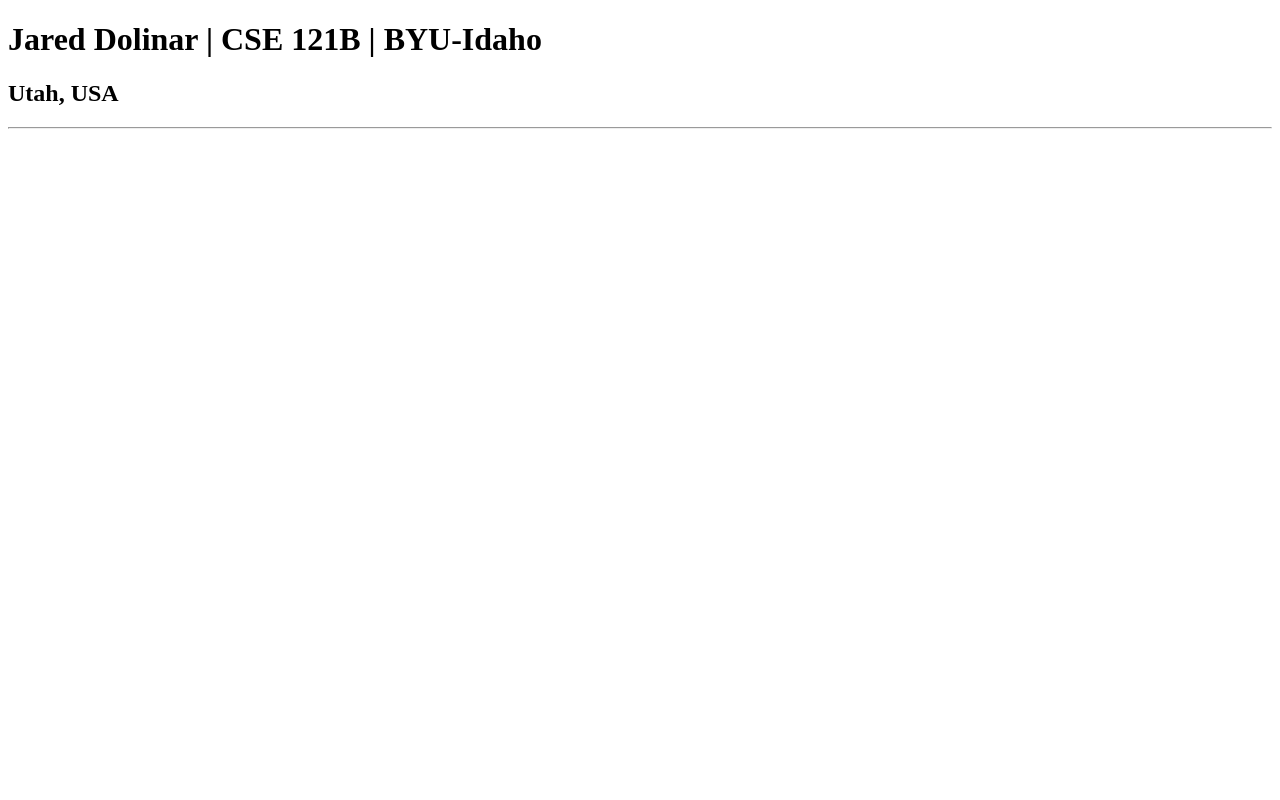
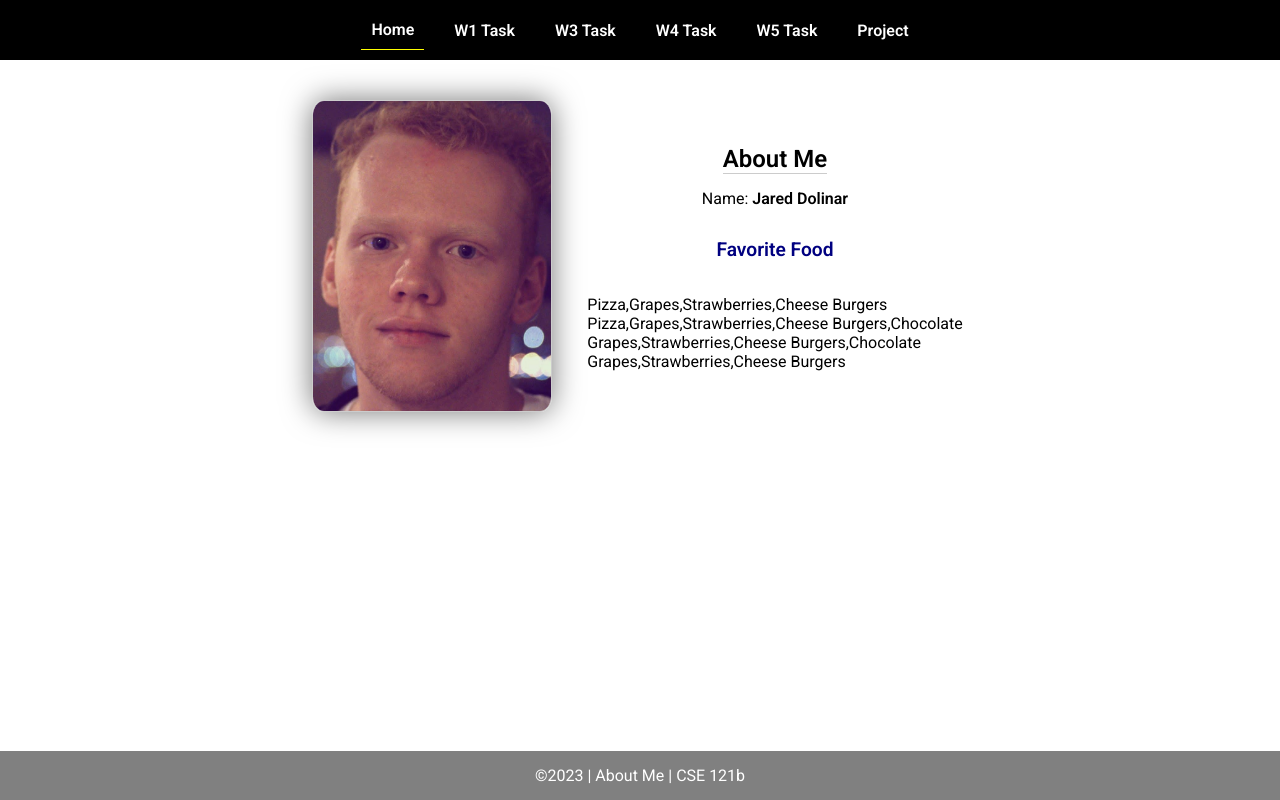
Before and after one commit to mr-dolin/cse121b, a plain HTML site: page index.html in a window 1280 px wide. Drawn offline with Linux system fonts and the light colour scheme.

Commit message:
W02 Programming Tasks

```diff
--- a/index.html
+++ b/index.html
@@ -1,13 +1,45 @@
 <!DOCTYPE html>
 <html lang="en">
+
 <head>
-    <meta charset="UTF-8">
-    <meta name="viewport" content="width=device-width, initial-scale=1.0">
-    <title> Jared Dolinar | CSE 121B | BYU-Idaho</title>
+  <meta charset="UTF-8">
+  <meta name="viewport" content="width=device-width, initial-scale=1.0">
+  <title>About Me | CSE 121b | W02: Programming Tasks</title>
+  <link rel="preconnect" href="https://fonts.googleapis.com">
+  <link rel="preconnect" href="https://fonts.gstatic.com" crossorigin>
+  <link href="https://fonts.googleapis.com/css2?family=Roboto:wght@400;600&display=swap"
+    rel="stylesheet">
+  <link rel="stylesheet" href="styles/main.css">
 </head>
+
 <body>
-    <h1>Jared Dolinar | CSE 121B | BYU-Idaho</h1>
-    <h2>Utah, USA</h2>
-    <hr>
+  <nav>
+    <ul id="menu">
+      <li><a id="toggleMenu">&equiv;</a></li>
+      <li><a href="index.html" class="active">Home</a></li>
+      <li><a href="w01-task.html">W1 Task</a></li>
+      <li><a href="w03-task.html">W3 Task</a></li>
+      <li><a href="w04-task.html">W4 Task</a></li>
+      <li><a href="w05-task.html">W5 Task</a></li>
+      <li><a href="project.html">Project</a></li>
+    </ul>
+  </nav>
+  <main id="home">
+    <picture>
+      <img src="images/placeholder.png" alt="Placeholder Image">
+    </picture>
+    <section>
+      <h1>About Me</h1>
+      <div class="info">Name: <span id="name"></span></div>
+      <h2>Favorite Food</h2>
+      <div class="block" id="food"></div>
+    </section>
+  </main>
+  <footer>
+    &copy;<span id="year"></span> | About Me | CSE 121b
+  </footer>
+  <script src="scripts/main.js"></script>
+  <script src="scripts/w02-task.js"></script>
 </body>
+
 </html>
--- /dev/null
+++ b/scripts/main.js
@@ -0,0 +1,9 @@
+// copyright year
+document.querySelector('#year').textContent = new Date().getFullYear();
+
+// toggle menu in small view
+const toggleMenu = () => {
+    document.querySelector('#menu').classList.toggle('open');
+}
+
+document.querySelector('#toggleMenu').addEventListener('click', toggleMenu);
--- /dev/null
+++ b/scripts/w02-task.js
@@ -0,0 +1,35 @@
+/* W02-Task - Profile Home Page */
+
+/* Step 1 - Setup type tasks - no code required */
+
+/* Step 2 - Variables */
+let fullName = "Jared Dolinar";
+let currentYear = "2023";
+let profilePicture = 'images/picture.png';
+
+/* Step 3 - Element Variables */
+const nameElement = document.getElementById('name');
+const foodElement = document.getElementById('food');
+const yearElement = document.querySelector('#year');
+const imageElement = document.querySelector('main#home picture img');
+
+/* Step 4 - Adding Content */
+nameElement.innerHTML = `<strong>${fullName}</strong>`;
+yearElement.textContent = `${currentYear}`;
+imageElement.setAttribute('src', profilePicture);
+imageElement.setAttribute('alt', `Profile image of [${fullName}]`);
+
+/* Step 5 - Array */
+let favoriteFoods = ['Pizza', 'Grapes', 'Strawberries', 'Cheese Burgers'];
+//foodElement.textContent = `${favoriteFoods}`;
+foodElement.innerHTML += `<br>${favoriteFoods}`;
+
+let favoriteFood = 'Chocolate';
+favoriteFoods.push(favoriteFood)
+foodElement.innerHTML += `<br>${favoriteFoods}`;
+
+favoriteFoods.shift();
+foodElement.innerHTML += `<br>${favoriteFoods}`;
+
+favoriteFoods.pop();
+foodElement.innerHTML += `<br>${favoriteFoods}`;
--- /dev/null
+++ b/styles/main.css
@@ -0,0 +1,157 @@
+/* Universal Selector */
+* {
+    margin: 0;
+    padding: 0;
+    box-sizing: border-box;
+}
+
+/* HTML Selectors */
+body {
+    font-family: 'Roboto', Helvetica, sans-serif;
+}
+
+nav {
+    background-color: black;
+    width: 100%;
+    position: fixed;
+    top: 0;
+}
+
+nav ul {
+    display: flex;
+    flex-direction: column;
+    align-items: center;
+    max-width: fit-content;
+    margin: 0 auto;
+}
+
+nav ul li {
+    flex: 1 1 auto;
+}
+
+nav ul li:first-child {
+    display: block;
+    font-size: 2rem;
+}
+
+nav ul li:first-child a {
+    padding: 1px 10px;
+}
+
+nav ul li {
+    display: none;
+    list-style: none;
+    margin: 10px;
+}
+
+nav ul li a {
+    display: block;
+    padding: 10px;
+    text-decoration: none;
+    font-weight: 600;
+    color: white;
+    text-align: center;
+}
+
+nav ul li a:hover {
+    background-color: #efefef;
+    color: black;
+}
+
+h1, h2 {
+    text-align: center;
+    margin-bottom: 15px;
+
+}
+
+h1 {
+border-bottom: 1px solid #ccc;
+}
+
+h2 {
+    font-size: 1.2rem;
+    color: navy;
+    text-align: center;
+    margin-top: 30px;
+}
+
+main {
+    margin-top: 125px;
+    display: grid;
+    grid-template-columns: 1fr;
+    grid-gap: 20px;
+    align-items: center;
+    justify-content: center;
+}
+
+picture {
+    margin: 0 auto;
+}
+
+picture img {
+    width: 240px;
+    height: auto;
+    border-radius: 5%;
+    border: 1px solid #ccc;
+    box-shadow: 0 0 30px #777;
+}
+
+section {
+    display: flex;
+    flex-direction: column;
+    align-items: center;
+    margin: 10px
+}
+
+label {
+    margin: 15px 0;
+}
+
+footer {
+    background-color: gray;
+    color: white;
+    padding: 15px;
+    text-align: center;
+    width: 100%;
+    position: fixed;
+    bottom: 0;
+}
+
+/* Class Selectors */
+.active {
+    border-bottom: 1px solid yellow;
+}
+
+.open li {
+    display: block;
+}
+
+.block {
+    display: block;
+}
+
+/* ID Selectors */
+
+/* Media Queries */
+@media only screen and (min-width: 32.5em) {
+    nav ul {
+        flex-direction: row;
+    }
+
+    nav ul li:first-child {
+        display: none;
+    }
+
+    nav ul li {
+        display: block;
+    }
+
+    main {
+        margin: 100px auto 20px;
+        grid-template-columns: 250px 1fr;
+        max-width: -moz-fit-content;
+        max-width: fit-content;
+
+    }
+
+}
```
Also changed, not shown: index-old.html (added, +13 -0 lines), sandbox/debugging.html (added, +12 -0 lines), sandbox/debugging.js (added, +22 -0 lines), images/picture.png (added), images/placeholder.png (added), w01-task.js (line endings or trailing spaces).
